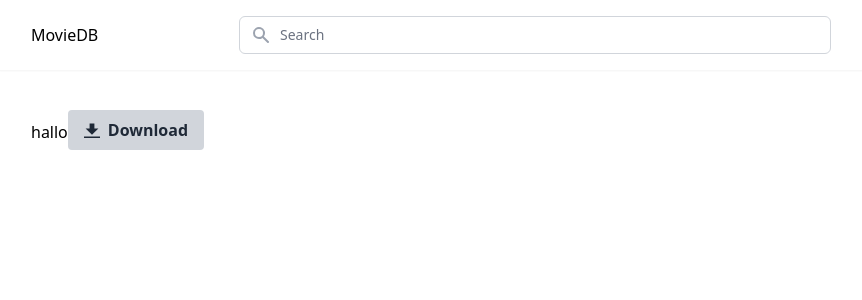
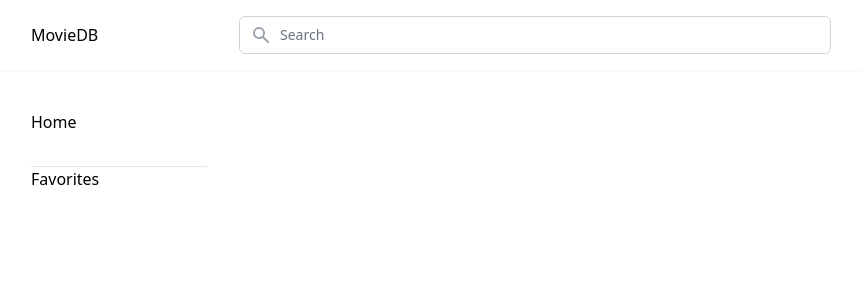
Before and after one commit to Flurokazoo/io-moviedb-react-ts-course-starter-pnntag, a React (Vite) app: page / in a window 1280 px wide. Shown: the top 300 px of the page, without its empty margins (1-863 px from the left). Built offline with nearby package versions, Linux system fonts and the light colour scheme.

Commit message:
2 files modified

```diff
--- a/src/App.tsx
+++ b/src/App.tsx
@@ -1,4 +1,4 @@
-import { Route, Routes } from 'react-router-dom';
+import { Link, Route, Routes } from 'react-router-dom';
 import MovieCard from './components/MovieCard';
 import Search from './components/Search';
 import Detail from './routes/Detail';
@@ -33,14 +33,13 @@ const App = () => {
         </header>
         <div className="py-10">
           <div className="max-w-3xl mx-auto sm:px-6 lg:max-w-7xl lg:px-8 lg:grid lg:grid-cols-12 lg:gap-8">
-            <div className="hidden lg:block lg:col-span-3 xl:col-span-2">
-              <nav
-                aria-label="Sidebar"
-                className="sticky top-4 divide-y divide-gray-300"
-              >
+            <div className="lg:block lg:col-span-3 xl:col-span-2">
+              <nav aria-label="Sidebar" className="sticky top-4 divide-y">
                 <div className="pb-8 space-y-1">
-                  hallo
-                  <Navigation />
+                  <Link to="/home">Home</Link>
+                </div>
+                <div className="pb-8 space-y-1">
+                  <Link to="/favorites">Favorites</Link>{' '}
                 </div>
               </nav>
             </div>
--- a/src/components/Navigation.tsx
+++ b/src/components/Navigation.tsx
@@ -2,16 +2,11 @@ import { FunctionComponent } from 'react';
 
 const Navigation: FunctionComponent = () => {
   return (
-    <button className="bg-gray-300 hover:bg-gray-400 text-gray-800 font-bold py-2 px-4 rounded inline-flex items-center">
-      <svg
-        className="fill-current w-4 h-4 mr-2"
-        xmlns="http://www.w3.org/2000/svg"
-        viewBox="0 0 20 20"
-      >
-        <path d="M13 8V2H7v6H2l8 8 8-8h-5zM0 18h20v2H0v-2z" />
-      </svg>
-      <span>Download</span>
-    </button>
+    <ul>
+      <li className="flex items-center p-2 text-base font-normal text-gray-900 rounded-lg dark:text-white hover:bg-gray-100 dark:hover:bg-gray-700">
+        Home
+      </li>
+    </ul>
   );
 };
 
```
